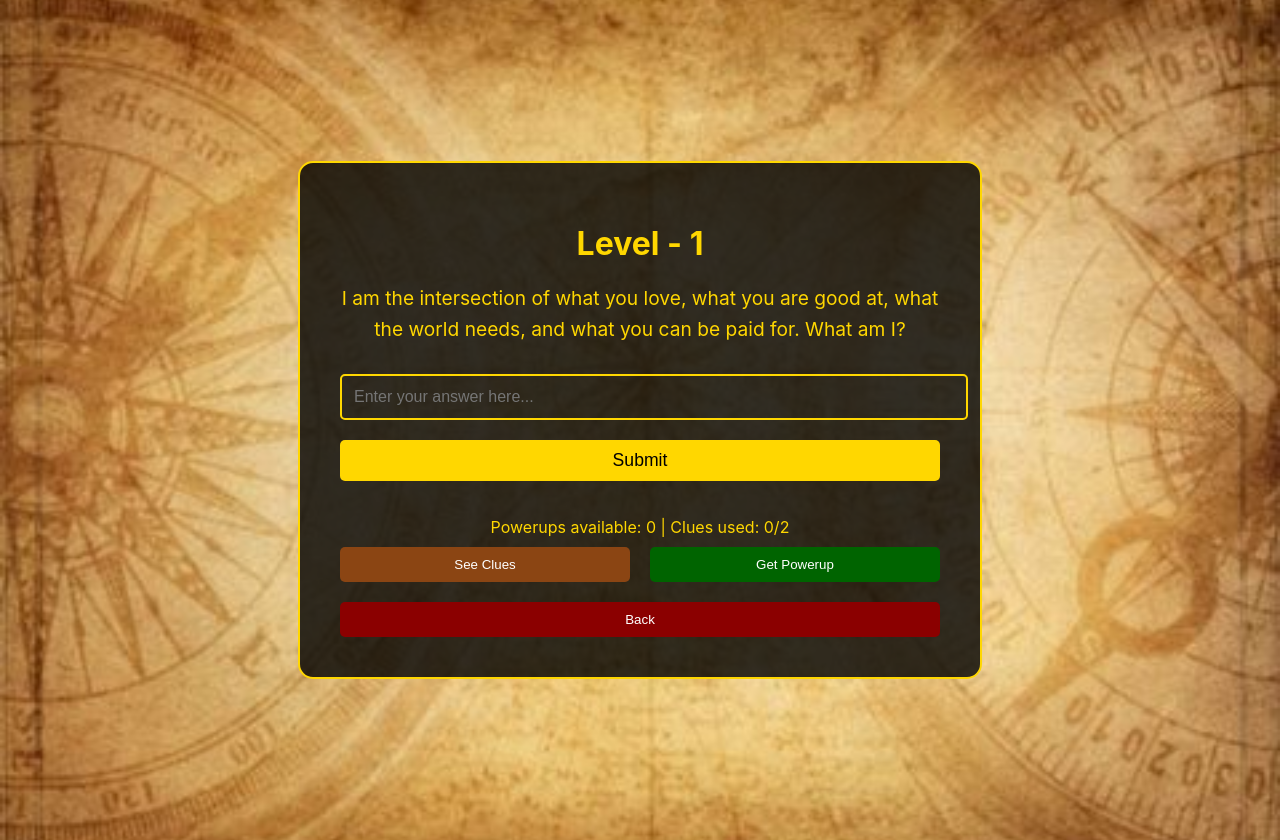
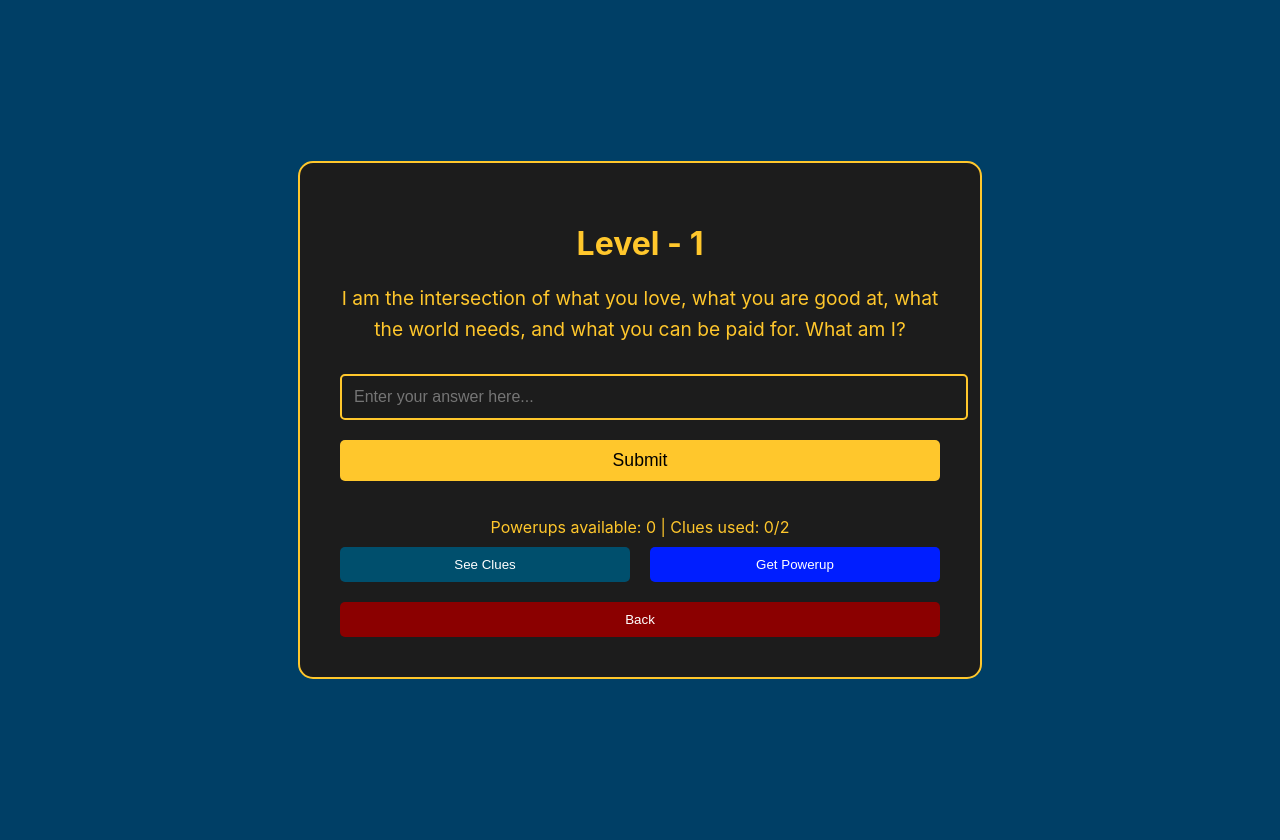
Before and after one commit to riyaahlawat/Sphoorthy-Treasure-Hunt, a React (Create React App) app in the folder frontend/: page /riddle/1 in a window 1280 px wide. Built offline with nearby package versions, Linux system fonts and the light colour scheme; a web font is replaced by a local one.

Commit message:
Update RiddlePage.js

```diff
--- a/frontend/src/components/RiddlePage.js
+++ b/frontend/src/components/RiddlePage.js
@@ -84,7 +84,8 @@ const RiddlePage = () => {
       answers: ["documentation"],
       clues: [
         "You need this always, whether you're developing a project or learning a new framework or language.",
-        "Aruvi and Asokan be like, 'Read the _________.'"]
+        "Aruvi and Asokan be like, 'Read the _________.'"
+      ]
     },
     10: {
       question: "It's a flavorful and aromatic dish often made with rice, spices, and meat or vegetables.",
@@ -278,30 +279,28 @@ const RiddlePage = () => {
 const styles = {
   container: {
     minHeight: "100vh",
-    backgroundImage: "url('/images/wallpaper1.jpg')",
-    backgroundSize: "cover",
-    backgroundPosition: "center",
+    backgroundColor: "#003F66", // Dark Blue
     display: "flex",
     justifyContent: "center",
     alignItems: "center",
     padding: "20px",
   },
   riddleCard: {
-    backgroundColor: "rgba(0, 0, 0, 0.8)",
+    backgroundColor: "#1C1C1C", // Black
     padding: "40px",
     borderRadius: "15px",
     maxWidth: "600px",
     width: "100%",
-    border: "2px solid #FFD700",
+    border: "2px solid #FFC72C", // Yellow
   },
   title: {
-    color: "#FFD700",
+    color: "#FFC72C", // Yellow
     fontSize: "2rem",
     marginBottom: "20px",
     textAlign: "center",
   },
   question: {
-    color: "#FFD700",
+    color: "#FFC72C", // Yellow
     fontSize: "1.2rem",
     marginBottom: "30px",
     lineHeight: "1.6",
@@ -312,13 +311,13 @@ const styles = {
     padding: "12px",
     fontSize: "1rem",
     backgroundColor: "transparent",
-    border: "2px solid #FFD700",
+    border: "2px solid #FFC72C", // Yellow
     borderRadius: "5px",
-    color: "#FFD700",
+    color: "#FFC72C", // Yellow
     marginBottom: "20px",
   },
   submitButton: {
-    backgroundColor: "#FFD700",
+    backgroundColor: "#FFC72C", // Yellow
     color: "black",
     padding: "10px 30px",
     border: "none",
@@ -335,7 +334,7 @@ const styles = {
     marginBottom: "20px",
   },
   clueButton: {
-    backgroundColor: "#8B4513",
+    backgroundColor: "#004F6D", // Teal Blue
     color: "white",
     padding: "10px 20px",
     border: "none",
@@ -344,7 +343,7 @@ const styles = {
     flex: 1,
   },
   powerupButton: {
-    backgroundColor: "#006400",
+    backgroundColor: "#001EFF", // Royal Blue
     color: "white",
     padding: "10px 20px",
     border: "none",
@@ -353,7 +352,7 @@ const styles = {
     flex: 1,
   },
   backButton: {
-    backgroundColor: "#8B0000",
+    backgroundColor: "#8B0000", // Dark Red
     color: "white",
     padding: "10px 20px",
     border: "none",
@@ -362,7 +361,7 @@ const styles = {
     width: "100%",
   },
   clueText: {
-    color: "#FFD700",
+    color: "#FFC72C", // Yellow
     marginBottom: "10px",
     textAlign: "center",
   },
@@ -378,25 +377,25 @@ const styles = {
     alignItems: "center",
   },
   popup: {
-    backgroundColor: "#2F4F4F",
+    backgroundColor: "#1C1C1C", // Black
     padding: "20px",
     borderRadius: "10px",
-    border: "2px solid #FFD700",
-    color: "#FFD700",
+    border: "2px solid #FFC72C", // Yellow
+    color: "#FFC72C", // Yellow
     maxWidth: "400px",
     width: "90%",
     textAlign: "center",
   },
   clueTitle: {
-    color: "#FFD700",
+    color: "#FFC72C", // Yellow
     marginBottom: "15px",
   },
   clueContent: {
-    color: "#FFD700",
+    color: "#FFC72C", // Yellow
     marginBottom: "20px",
   },
   closeButton: {
-    backgroundColor: "#8B0000",
+    backgroundColor: "#8B0000", // Dark Red
     color: "white",
     padding: "8px 20px",
     border: "none",
@@ -416,22 +415,22 @@ const styles = {
     zIndex: 1000,
   },
   notificationPopup: {
-    backgroundColor: "#006400",
+    backgroundColor: "#004F6D", // Teal Blue
     padding: "15px",
     borderRadius: "10px",
-    border: "2px solid #FFD700",
-    color: "#FFD700",
+    border: "2px solid #FFC72C", // Yellow
+    color: "#FFC72C", // Yellow
     maxWidth: "300px",
     textAlign: "center",
     animation: "fadeInOut 3s forwards",
   },
   powerupTitle: {
-    color: "#FFD700",
+    color: "#FFC72C", // Yellow
     marginBottom: "10px",
     fontSize: "1.2rem",
   },
   powerupContent: {
-    color: "#FFD700",
+    color: "#FFC72C", // Yellow
     fontSize: "1rem",
     lineHeight: "1.4",
   }
```
